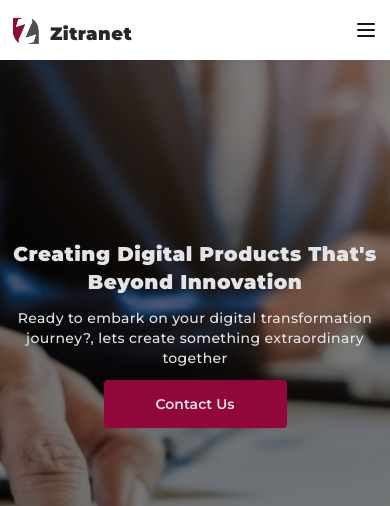
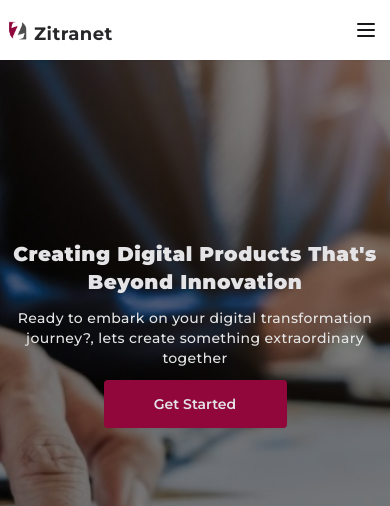
Before and after one commit to dev-victor-74/zitranetwebsite, a Next.js app: page / in a window 390 px wide. Shown: the top 506 px of the page. Built offline with nearby package versions, Linux system fonts and the light colour scheme.

Commit message:
call to action modifications

```diff
--- a/components/carousel.tsx
+++ b/components/carousel.tsx
@@ -22,14 +22,16 @@ const Slider = () => {
             existing processes, our experts provide insights and guidance to ensure your technology
             investments yield maximum returns.`,
       Icon: GoDiscussionClosed,
+      href: "/"
     },
 
     {
-      label: "AI Chatbot Technology",
-      desc: `Enhance Customer Engagement with AI-Driven Chatbots,
+      label: "Zitrabot Technology",
+      desc: `Enhance Customer Engagement with Zitrabot AI-Driven chatbots,
             Our AI-powered chatbots are designed to revolutionize the way you interact with your
             customers. Our chatbot is built to handle a variety of tasks.`,
       Icon: Bot,
+      href:"https://www.zitrabot.com"
     },
 
     {
@@ -39,6 +41,7 @@ const Slider = () => {
             closely with you to build websites that are not only visually appealing but also optimized for
             performance and user experience.`,
       Icon: Code2Icon,
+      href:"/"
     },
     {
       label: "SalesForce",
@@ -48,6 +51,7 @@ const Slider = () => {
             on growing your business.
             `,
       Icon: SiSalesforce,
+      href:"/"
     },
     {
       label: "Maintenance of Chatbots",
@@ -57,6 +61,7 @@ const Slider = () => {
             remains a valuable asset to your business.
             `,
       Icon: ServerCogIcon,
+      href:"/"
     },
   ];
 
@@ -72,7 +77,7 @@ const Slider = () => {
               <div className="p-1">
                 <Card className="ring-1 ring-pink-200 rounded-sm">
                   <CardContent className="flex h-[300px] sm:h-[280px] md:h-[290px] lg:h-[310px] xl:h-[290px] p-2 px-2">
-                    <div className="w-full h-full flex flex-col gap-2">
+                    <a href={service.href} target={service.href==="https://www.zitrabot.com"? "_blank":""} className="w-full h-full flex flex-col gap-2">
                       <div className="p-1 rounded-full h-10 md:h-12 md:w-12 w-10 flex items-center justify-center shadow-md">
                         <service.Icon size={30} className="text-[#91073b]" />
                       </div>
@@ -82,7 +87,7 @@ const Slider = () => {
                       <div className="text-[13px] font-normal md:font-medium">
                         {service.desc}
                       </div>
-                    </div>
+                    </a>
                   </CardContent>
                 </Card>
               </div>
--- a/components/contact-form.tsx
+++ b/components/contact-form.tsx
@@ -99,7 +99,7 @@ const ContactForm = () => {
               </div>
               <div className="flex flex-col w-full gap-1">
                 <label className="text-sm font-semibold text-neutral-800">
-                  Subject
+                  Message
                 </label>
                 <textarea
                   placeholder="Your message"
--- a/components/hero.tsx
+++ b/components/hero.tsx
@@ -21,13 +21,13 @@ const Hero = () => {
               Ready to embark on your digital transformation journey?, lets
               create something extraordinary together
             </p>
-            <Link
-              href={"/contact"}
+            <a
+              href="https://www.zitrabot.com"
               className="text-sm font-semibold bg-[#91073b] md:ml-1 hover:scale-[1.01] transition px-4 py-[14px] sm:w-1/3 rounded-sm w-1/2 md:w-1/3
               lg:w-[27%] shadow-sm hover:bg-pink-700 text-center text-zinc-200 md:mt-2"
             >
-              Contact Us
-            </Link>
+              Get Started
+            </a>
           </div>
         </div>
       </div>
--- a/components/navbar.tsx
+++ b/components/navbar.tsx
@@ -34,10 +34,10 @@ const Navbar = () => {
     <nav className="sticky top-0 right-0 z-50 backdrop-blur-sm bg-white/50 shadow-sm w-full md:w-[100%] mx-auto px-3 md:px-0 py-2 h-[60px]">
       <div className="w-full md:w-[85%] h-full mx-auto flex items-center justify-between">
         <Link href={"/"} className="flex items-center cursor-pointer">
-          <div className="relative -ml-[10px] md:-ml-4 w-12 h-9">
+          <div className="relative -ml-[10px] md:-ml-4 w-8 h-6 md:w-12 md:h-9">
             <Image fill src="/zitralogo3.png" alt="zitranet" priority />
           </div>
-          <div className="text-lg select-none font-extrabold mt-2 text-zinc-800 tracking-wide">
+          <div className="text-lg select-none font-bold md:font-extrabold mt-2 text-zinc-800 tracking-wide">
             Zitranet
           </div>
         </Link>
```
